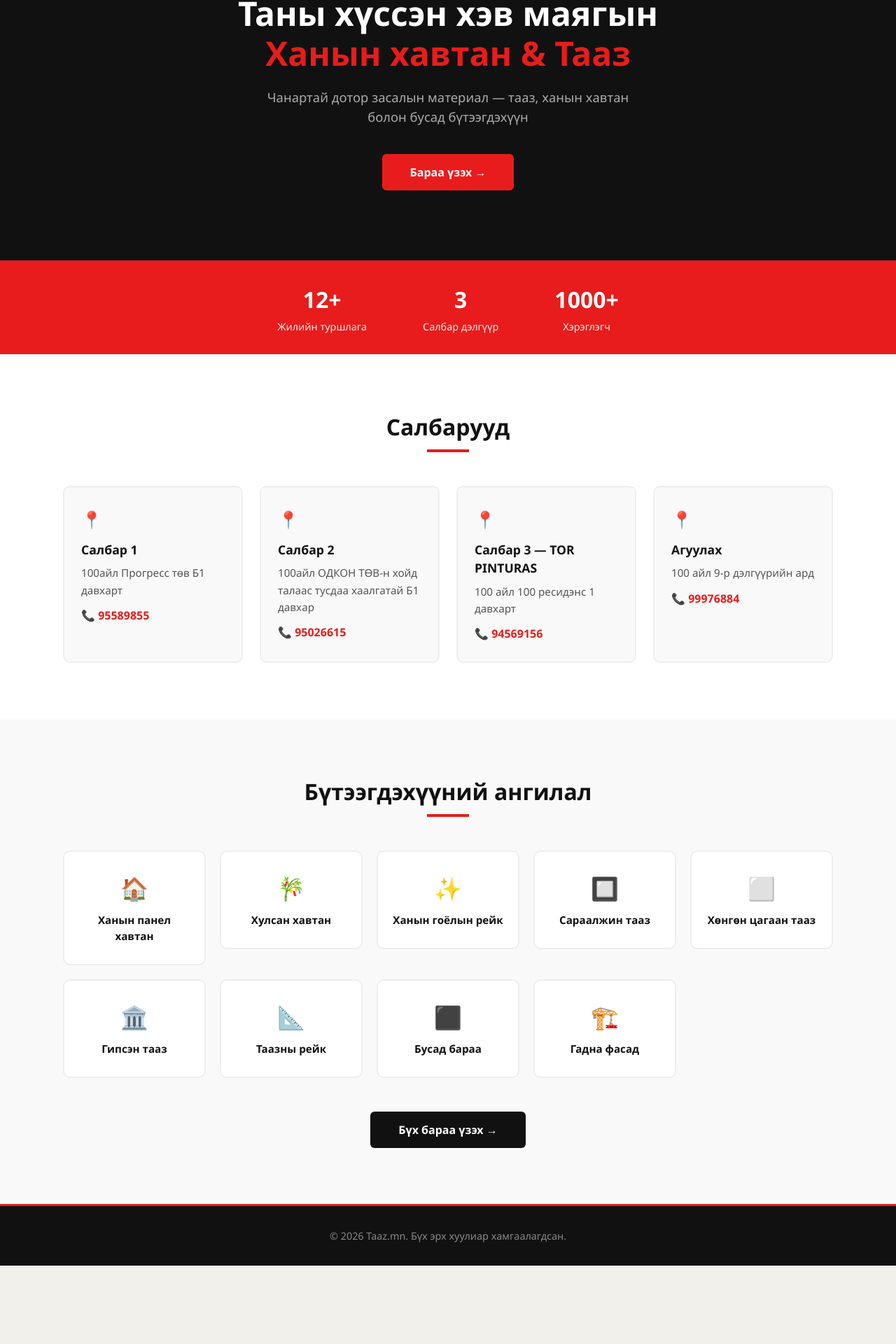
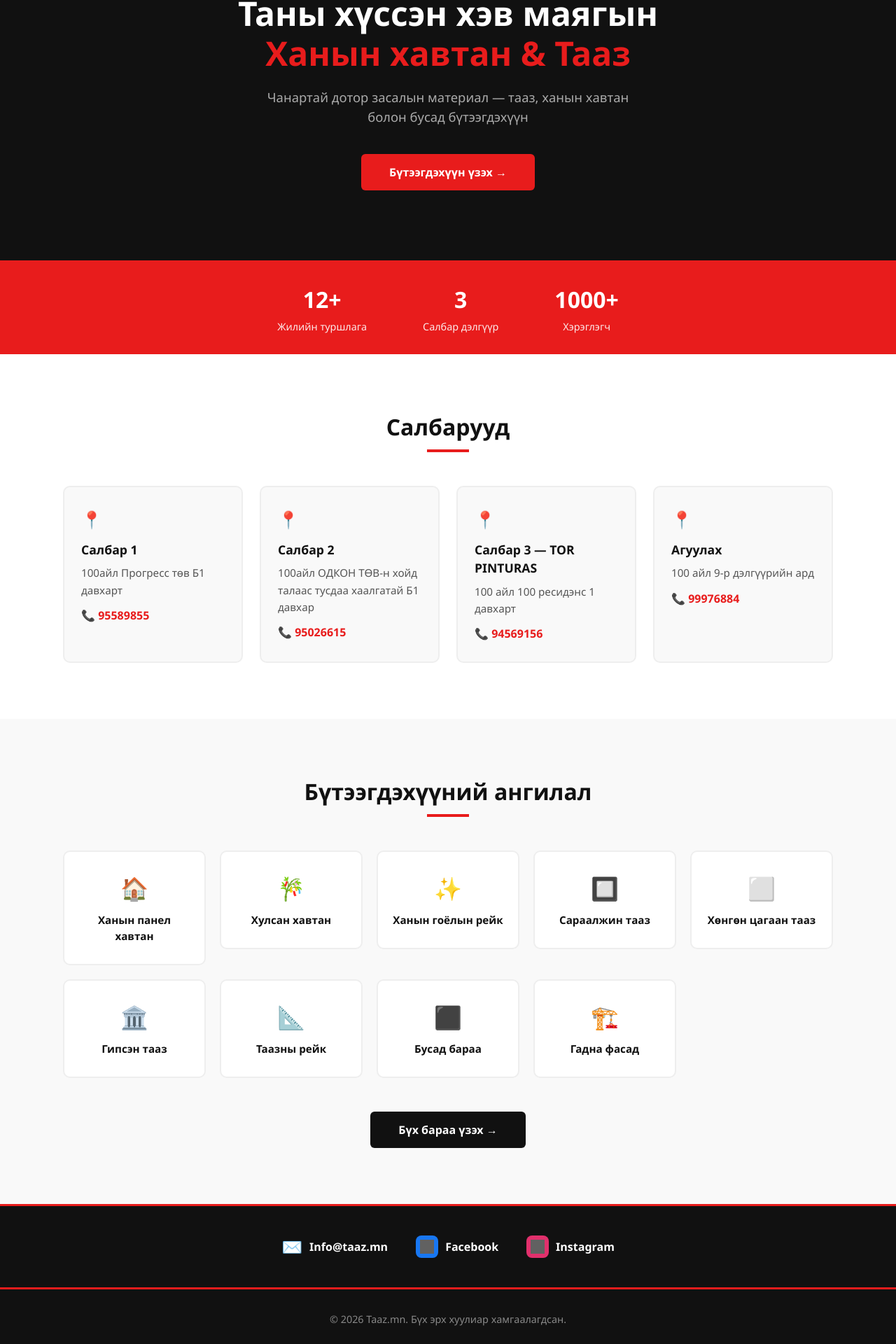
Before and after one commit to GavalGavar/Inventory-app, a Next.js app: page / in a window 1280 px wide. Shown: the part 312-2232 px from the top of the page at 70% size. Before the commit the page ends 2120 px from the top, so only its background shows below. Built offline with nearby package versions, Linux system fonts and the light colour scheme; grey boxes are pictures that could not be loaded.

Commit message:
Replace Бараа with Бүтээгдэхүүн across all pages

```diff
--- a/src/app/about/page.js
+++ b/src/app/about/page.js
@@ -17,7 +17,7 @@ export default function About() {
         <div style={{ display: 'flex', gap: '32px' }}>
           {[
             { label: 'Нүүр', href: '/' },
-            { label: 'Бараа', href: '/products' },
+            { label: 'Бүтээгдэхүүн', href: '/products' },
             { label: 'Бидний тухай', href: '/about' },
             { label: 'Админ', href: '/admin' },
           ].map((item) => (
--- a/src/app/admin/edit/[id]/page.js
+++ b/src/app/admin/edit/[id]/page.js
@@ -4,7 +4,6 @@ import { useState, useEffect } from 'react'
 import { supabase } from '../../../../lib/supabaseClient'
 import { useRouter, useParams } from 'next/navigation'
 import RequireAuth from '../../../../components/RequireAuth'
-
 
 export default function EditItem() {
   const router = useRouter()
@@ -16,12 +15,13 @@ export default function EditItem() {
   const [quantity, setQuantity] = useState('')
   const [imageUrl, setImageUrl] = useState(null)
   const [photo, setPhoto] = useState(null)
+  const [unitType, setUnitType] = useState('ширхэг')
   const [loading, setLoading] = useState(true)
   const [saving, setSaving] = useState(false)
 
   useEffect(() => {
     async function loadItem() {
-      const { data, error } = await supabase
+      const { data } = await supabase
         .from('items')
         .select()
         .eq('id', id)
@@ -32,6 +32,7 @@ export default function EditItem() {
         setPrice(data.price)
         setQuantity(data.quantity)
         setImageUrl(data.image_url)
+        setUnitType(data.unit_type || 'ширхэг')
       }
       setLoading(false)
     }
@@ -46,7 +47,6 @@ export default function EditItem() {
 
     if (photo) {
       const fileName = `${Date.now()}-${photo.name}`
-
       const { error: uploadError } = await supabase.storage
         .from('item-photos')
         .upload(fileName, photo)
@@ -67,10 +67,11 @@ export default function EditItem() {
     const { error } = await supabase
       .from('items')
       .update({
-        name: name,
+        name,
         price: parseFloat(price),
         quantity: parseInt(quantity),
         image_url: newImageUrl,
+        unit_type: unitType,
       })
       .eq('id', id)
 
@@ -92,7 +93,6 @@ export default function EditItem() {
   if (loading) {
     return (
       <RequireAuth allowedRoles={['admin', 'sales_manager']}>
-
         <div className="p-10" style={{ background: 'var(--background)', minHeight: '100vh' }}>
           <p style={{ color: 'var(--muted)' }}>Loading...</p>
         </div>
@@ -100,17 +100,10 @@ export default function EditItem() {
     )
   }
 
-
   return (
     <RequireAuth allowedRoles={['admin', 'sales_manager']}>
-
-  <div className="p-10"
-   style={{ background: 'var(--background)', minHeight: '100vh' }}>
-    <div
-      className="pb-4 mb-6"
-
-        style={{ borderBottom: '2px solid var(--accent)' }}
-      >
+      <div className="p-10" style={{ background: 'var(--background)', minHeight: '100vh' }}>
+        <div className="pb-4 mb-6" style={{ borderBottom: '2px solid var(--accent)' }}>
           <h1 className="text-xl font-medium tracking-wide" style={{ color: 'var(--foreground)' }}>
             EDIT ITEM
           </h1>
@@ -118,11 +111,7 @@ export default function EditItem() {
 
         <form onSubmit={handleSubmit} className="flex flex-col gap-4 max-w-sm">
           {imageUrl && (
-          <img
-            src={imageUrl}
-            alt={name}
-            className="w-full aspect-square object-cover rounded"
-          />
+            <img src={imageUrl} alt={name} className="w-full aspect-square object-cover rounded" />
           )}
 
           <input
@@ -156,6 +145,39 @@ export default function EditItem() {
             required
           />
 
+          {/* Unit Type */}
+          <div>
+            <label className="text-xs block mb-2" style={{ color: 'var(--muted)' }}>
+              Борлуулалтын нэгж
+            </label>
+            <div className="flex gap-3">
+              <button
+                type="button"
+                onClick={() => setUnitType('ширхэг')}
+                className="flex-1 py-2 rounded text-sm font-medium"
+                style={{
+                  background: unitType === 'ширхэг' ? 'var(--accent)' : 'var(--card)',
+                  color: unitType === 'ширхэг' ? '#fff' : 'var(--foreground)',
+                  border: '0.5px solid var(--border)',
+                }}
+              >
+                Ширхэгээр
+              </button>
+              <button
+                type="button"
+                onClick={() => setUnitType('м.кв')}
+                className="flex-1 py-2 rounded text-sm font-medium"
+                style={{
+                  background: unitType === 'м.кв' ? 'var(--accent)' : 'var(--card)',
+                  color: unitType === 'м.кв' ? '#fff' : 'var(--foreground)',
+                  border: '0.5px solid var(--border)',
+                }}
+              >
+                Метр квадратаар
+              </button>
+            </div>
+          </div>
+
           <div>
             <label className="text-xs block mb-1" style={{ color: 'var(--muted)' }}>
               Replace photo (optional)
--- a/src/app/admin/page.js
+++ b/src/app/admin/page.js
@@ -124,7 +124,7 @@ export default function Admin() {
                 Log Out
               </button>
               <Link href="/admin/orders" className="px-4 py-2 rounded text-sm font-medium" style={{ border: '0.5px solid var(--border)', color: 'var(--foreground)' }}>Захиалга харах</Link>
-              <Link href="/admin/bulk" className="px-4 py-2 rounded text-sm font-medium" style={{ border: '0.5px solid var(--border)', color: 'var(--foreground)' }}>Бараа засах</Link>
+              <Link href="/admin/bulk" className="px-4 py-2 rounded text-sm font-medium" style={{ border: '0.5px solid var(--border)', color: 'var(--foreground)' }}>Бүтээгдэхүүн засах</Link>
               <Link href="/admin/dashboard" className="px-4 py-2 rounded text-sm font-medium" style={{ border: '0.5px solid var(--border)', color: 'var(--foreground)' }}>Хянах самбар</Link>
               {role === 'admin' && (
                 <Link href="/admin/companies" className="px-4 py-2 rounded text-sm font-medium" style={{ border: '0.5px solid var(--border)', color: 'var(--foreground)' }}>Компаниуд</Link>
@@ -132,7 +132,7 @@ export default function Admin() {
               <Link href="/admin/log-sale" className="px-4 py-2 rounded text-sm font-medium" style={{ border: '0.5px solid var(--border)', color: 'var(--foreground)' }}>Борлуулалт бүртгэх</Link>
               <Link href="/admin/ledger" className="px-4 py-2 rounded text-sm font-medium" style={{ border: '0.5px solid var(--border)', color: 'var(--foreground)' }}>Захиалгын түүх</Link>
               <Link href="/admin/import" className="px-4 py-2 rounded text-sm font-medium" style={{ border: '0.5px solid var(--border)', color: 'var(--foreground)' }}>Импортлох</Link>
-              <Link href="/admin/add" className="px-4 py-2 rounded text-sm font-medium" style={{ background: 'var(--foreground)', color: 'var(--background)' }}>+ Бараа нэмэх</Link>
+              <Link href="/admin/add" className="px-4 py-2 rounded text-sm font-medium" style={{ background: 'var(--foreground)', color: 'var(--background)' }}>+ Бүтээгдэхүүн нэмэх</Link>
             </div>
           </div>
 
--- a/src/app/contact/page.js
+++ b/src/app/contact/page.js
@@ -19,7 +19,7 @@ export default function Contact() {
         <div style={{ display: 'flex', gap: '32px' }}>
           {[
             { label: 'Нүүр', href: '/' },
-            { label: 'Бараа', href: '/products' },
+            { label: 'Бүтээгдэхүүн', href: '/products' },
             { label: 'Бидний тухай', href: '/about' },
             { label: 'Холбоо барих', href: '/contact' },
             { label: 'Админ', href: '/admin' },
@@ -75,6 +75,22 @@ export default function Contact() {
           </div>
 
           {/* Social Media */}
+          {/* Email */}
+          <h2 style={{ fontSize: '1.8rem', fontWeight: '800', marginBottom: '8px', color: '#111', marginTop: '60px' }}>Имэйл</h2>
+          <div style={{ width: '60px', height: '4px', backgroundColor: '#e81c1c', marginBottom: '40px' }} />
+          <a href="mailto:Info@taaz.mn" style={{
+            display: 'inline-flex', alignItems: 'center', gap: '12px',
+            padding: '16px 24px', borderRadius: '10px', backgroundColor: '#f9f9f9',
+            border: '2px solid #eee', textDecoration: 'none', color: '#111',
+            fontWeight: '700', fontSize: '1rem', transition: 'border-color 0.2s'
+          }}
+            onMouseEnter={e => e.currentTarget.style.borderColor = '#e81c1c'}
+            onMouseLeave={e => e.currentTarget.style.borderColor = '#eee'}
+          >
+            <span style={{ fontSize: '1.5rem' }}>✉️</span>
+            Info@taaz.mn
+          </a>
+
           {/* Other Contacts */}
           <h2 style={{ fontSize: '1.8rem', fontWeight: '800', marginBottom: '8px', color: '#111', marginTop: '60px' }}>Бусад холбоо барих</h2>
           <div style={{ width: '60px', height: '4px', backgroundColor: '#e81c1c', marginBottom: '40px' }} />
--- a/src/app/page.js
+++ b/src/app/page.js
@@ -68,7 +68,7 @@ export default function Home() {
           backgroundColor: '#e81c1c', color: '#fff', padding: '14px 40px',
           borderRadius: '6px', textDecoration: 'none', fontWeight: '700', fontSize: '1rem', display: 'inline-block'
         }}>
-          Бараа үзэх →
+          Бүтээгдэхүүн үзэх →
         </Link>
       </section>
 
@@ -173,6 +173,37 @@ export default function Home() {
 
 
       {/* Footer */}
+      {/* Contact Strip */}
+      <section style={{ padding: '40px 48px', backgroundColor: '#111', borderTop: '3px solid #e81c1c' }}>
+        <div style={{ maxWidth: '1100px', margin: '0 auto', display: 'flex', justifyContent: 'center', gap: '40px', flexWrap: 'wrap', alignItems: 'center' }}>
+          <a href="mailto:Info@taaz.mn" style={{
+            display: 'flex', alignItems: 'center', gap: '10px',
+            color: '#fff', textDecoration: 'none', fontWeight: '600', fontSize: '1rem'
+          }}>
+            <span style={{ fontSize: '1.5rem' }}>✉️</span>
+            Info@taaz.mn
+          </a>
+          <a href="https://www.facebook.com/profile.php?id=100064250521344" target="_blank" rel="noopener noreferrer" style={{
+            display: 'flex', alignItems: 'center', gap: '10px',
+            color: '#fff', textDecoration: 'none', fontWeight: '600', fontSize: '1rem'
+          }}>
+            <div style={{ width: '32px', height: '32px', borderRadius: '8px', backgroundColor: '#1877F2', display: 'flex', alignItems: 'center', justifyContent: 'center' }}>
+              <img src="https://cdn.jsdelivr.net/npm/simple-icons@v9/icons/facebook.svg" alt="Facebook" style={{ width: '20px', height: '20px', filter: 'invert(1)' }} />
+            </div>
+            Facebook
+          </a>
+          <a href="https://www.instagram.com/taazzmn/" target="_blank" rel="noopener noreferrer" style={{
+            display: 'flex', alignItems: 'center', gap: '10px',
+            color: '#fff', textDecoration: 'none', fontWeight: '600', fontSize: '1rem'
+          }}>
+            <div style={{ width: '32px', height: '32px', borderRadius: '8px', backgroundColor: '#E1306C', display: 'flex', alignItems: 'center', justifyContent: 'center' }}>
+              <img src="https://cdn.jsdelivr.net/npm/simple-icons@v9/icons/instagram.svg" alt="Instagram" style={{ width: '20px', height: '20px', filter: 'invert(1)' }} />
+            </div>
+            Instagram
+          </a>
+        </div>
+      </section>
+
       <footer style={{
         padding: '32px 48px', textAlign: 'center', backgroundColor: '#111',
         borderTop: '3px solid #e81c1c', color: '#888', fontSize: '0.9rem'
--- a/src/app/products/page.js
+++ b/src/app/products/page.js
@@ -207,7 +207,7 @@ function ProductsInner() {
       {/* Items grid */}
       <div className="p-6">
         {error && <p style={{ color: 'var(--soldout-text)' }}>Алдаа: {error.message}</p>}
-        {items.length === 0 && <p style={{ color: 'var(--muted)' }}>Бараа байхгүй байна.</p>}
+        {items.length === 0 && <p style={{ color: 'var(--muted)' }}>Бүтээгдэхүүн байхгүй байна.</p>}
         {items.length > 0 && filteredItems.length === 0 && (
           <p style={{ color: 'var(--muted)' }}>Тохирох бараа олдсонгүй.</p>
         )}
@@ -252,7 +252,8 @@ function ProductsInner() {
                   {item.unit_type === 'м.кв'
                     ? `1м² = ${item.price.toLocaleString()} MNT`
                     : `1ш = ${item.price.toLocaleString()} MNT`
-                  } · {item.quantity} {item.unit_type === 'м.кв' ? 'м²' : 'ш'} үлдэгдэл
+                  } · {item.quantity}{item.unit_type === 'м.кв' ? 'м²' : 'ш'} үлдэгдэл
+
 
                 </p>
 
```
Lines whose indentation alone changed are shown as unchanged.
